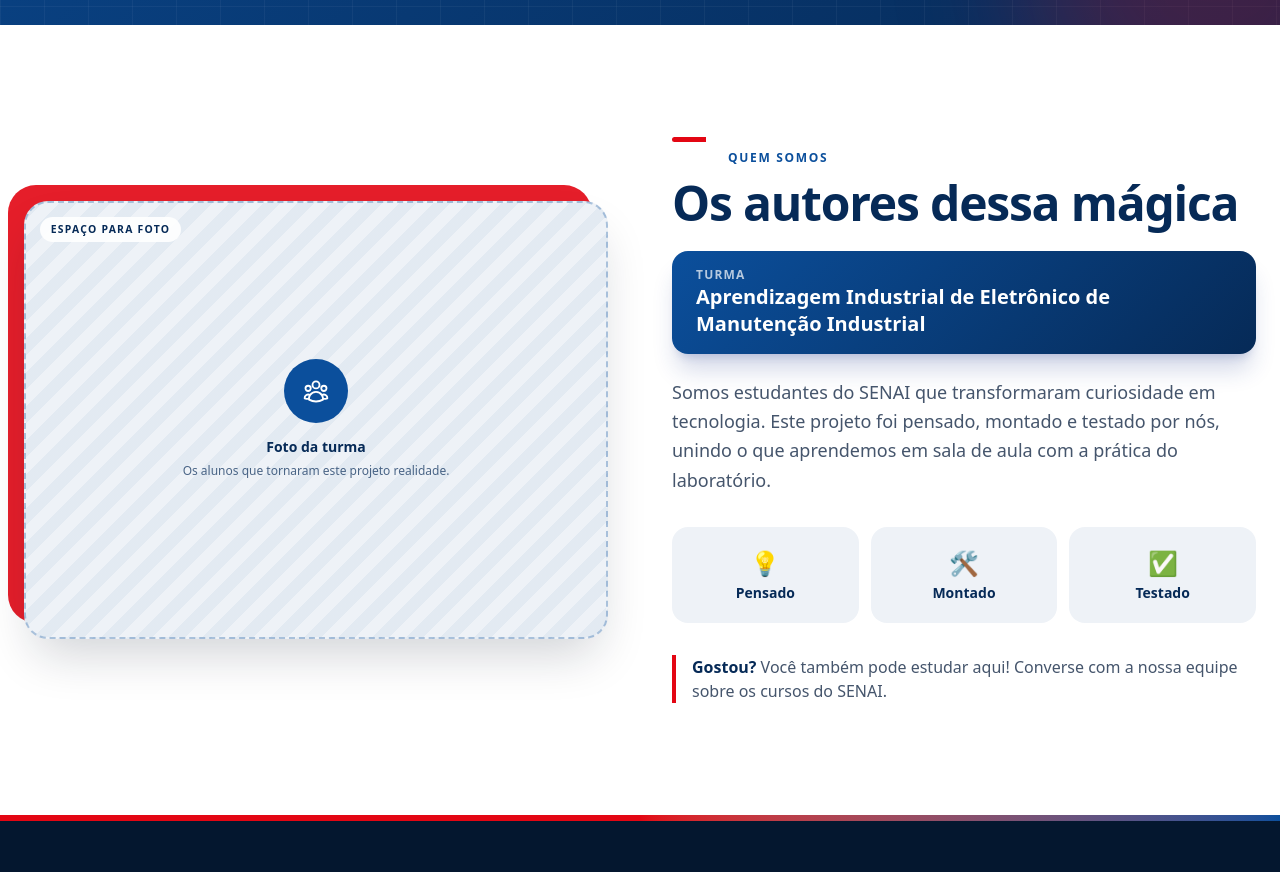
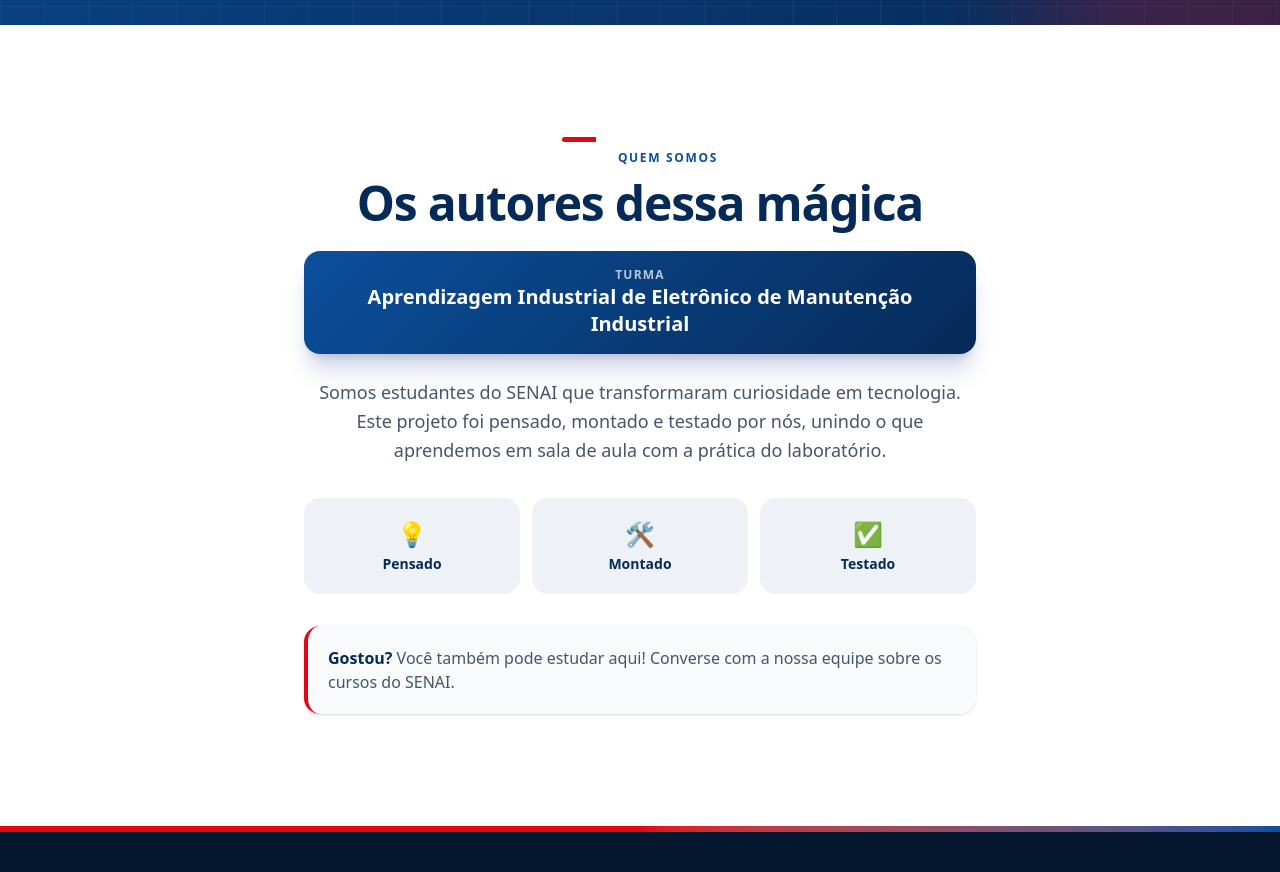
Before and after one commit to gabrielpiske/SmartMotion, a Next.js app in the folder web_app/: page / in a window 1280 px wide. Shown: the part 4520-5392 px from the top of the page. Built offline with nearby package versions, Linux system fonts and the light colour scheme; no server answers; the database is empty.

Commit message:
Update page.tsx

```diff
--- a/web_app/src/app/page.tsx
+++ b/web_app/src/app/page.tsx
@@ -1118,27 +1118,15 @@ export default function DashboardBancadaPage() {
           5. QUEM SOMOS — A TURMA
           ================================================================ */}
       <section id="quem-somos" className="relative bg-white text-slate-800 py-20 sm:py-28 scroll-mt-20">
-        <div className="max-w-7xl mx-auto px-6 grid lg:grid-cols-2 gap-12 lg:gap-16 items-center">
-          {/* Foto da turma */}
-          <div className="relative">
-            <div aria-hidden className="absolute -top-4 -left-4 h-full w-full rounded-[1.75rem] bg-[#e30613]/90" />
-            <MediaPlaceholder
-              kind="group"
-              label="Foto da turma"
-              hint="Os alunos que tornaram este projeto realidade."
-              aspectClassName="aspect-[4/3]"
-              className="relative bg-white shadow-2xl shadow-slate-900/20"
-            />
-          </div>
-
-          <div>
-            <span className="senai-stripe mb-5" />
-            <p className="section-eyebrow text-[#0b4f9c] mb-3">Quem somos</p>
+        <div className="max-w-4xl mx-auto px-6">
+          <div className="text-center max-w-2xl mx-auto">
+            <span className="senai-stripe mx-auto mb-5" />
+            <p className="section-eyebrow text-[#0b4f9c] justify-center mb-3">Quem somos</p>
             <h2 className="text-3xl sm:text-5xl font-black tracking-tight text-[#062a57]">
               Os autores dessa mágica
             </h2>
 
-            <div className="mt-6 inline-block rounded-2xl class-badge px-6 py-4 text-white shadow-xl shadow-blue-900/20">
+            <div className="mt-6 inline-block rounded-2xl class-badge px-6 py-4 text-white shadow-xl shadow-blue-900/20 text-left sm:text-center">
               <p className="text-xs font-bold uppercase tracking-widest text-white/70">Turma</p>
               <p className="text-lg sm:text-xl font-black leading-snug">
                 Aprendizagem Industrial de Eletrônico de Manutenção Industrial
@@ -1166,10 +1154,12 @@ export default function DashboardBancadaPage() {
               </li>
             </ul>
 
-            <p className="mt-8 border-l-4 border-[#e30613] pl-4 text-slate-600">
-              <strong className="text-[#062a57]">Gostou?</strong> Você também pode estudar aqui!
-              Converse com a nossa equipe sobre os cursos do SENAI.
-            </p>
+            <div className="mt-8 rounded-2xl bg-slate-50 border-l-4 border-[#e30613] p-5 text-left text-slate-600 shadow-sm">
+              <p>
+                <strong className="text-[#062a57]">Gostou?</strong> Você também pode estudar aqui!
+                Converse com a nossa equipe sobre os cursos do SENAI.
+              </p>
+            </div>
           </div>
         </div>
       </section>
```
